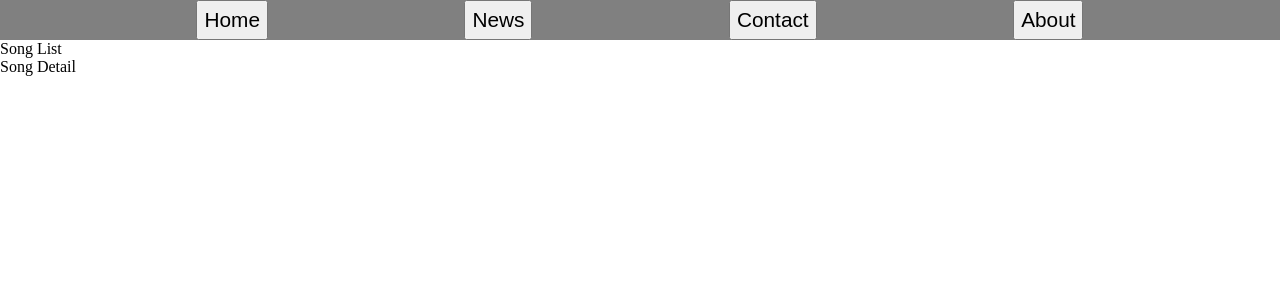
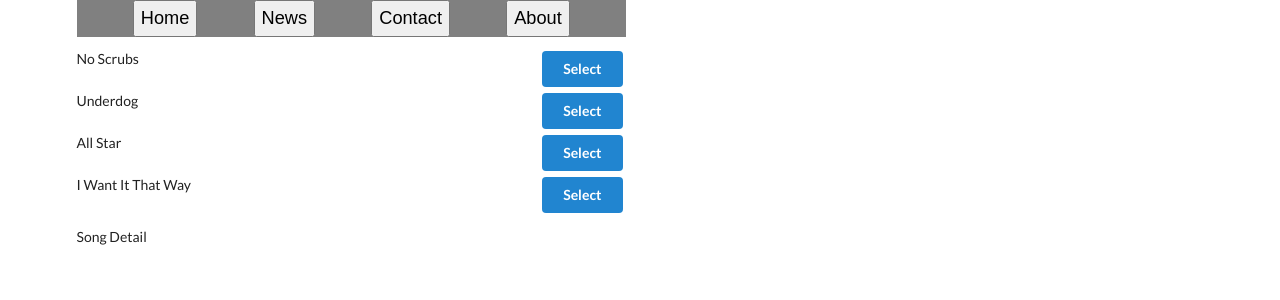
Before and after one commit to ringh0st/my-piano, a React (Create React App) app: page / in a window 1280 px wide. Shown: the top 300 px of the page. Built offline with nearby package versions, Linux system fonts and the light colour scheme.

Commit message:
added semantic ui and also rendered the song list

```diff
--- a/public/index.html
+++ b/public/index.html
@@ -10,6 +10,8 @@
       content="Web site created using create-react-app"
     />
     <link rel="apple-touch-icon" href="%PUBLIC_URL%/logo192.png" />
+    <link rel="stylesheet" href="//cdn.jsdelivr.net/npm/semantic-ui@2.4.2/dist/semantic.min.css" />
+
     <!--
       manifest.json provides metadata used when your web app is installed on a
       user's mobile device or desktop. See https://developers.google.com/web/fundamentals/web-app-manifest/
--- a/src/App.js
+++ b/src/App.js
@@ -11,11 +11,16 @@
     margin:0;
   `
   return (
-    <Container>
-      <Header/>
-      <SongList/>
-      <SongDetail/>
-    </Container>
+    <div className="ui container grid">
+      <div className="ui row">
+      <Container className="column eight wide" >
+        <Header/>
+        <SongList/>
+        <SongDetail/>
+      </Container>
+      </div>
+    </div>
+
   );
 }
 
--- a/src/components/SongList/SongList.jsx
+++ b/src/components/SongList/SongList.jsx
@@ -2,13 +2,28 @@
 import {connect} from 'react-redux';
 
 class SongList extends Component {
-
+    renderList(){
+        return (this.props.songs.map(song=>{
+            return(
+            <div className="item" key={song.title}>
+                <div className="right floated content">
+                    <button className="ui primary button">Select</button>
+                </div>
+            <div className="content">{song.title}</div>
+            </div>
+            )
+        }))
+    }
     render(){
+        console.log(this.props);
         return(
-            <div>Song List</div>
+            <div className="ui devided list">{this.renderList()}</div>
         )
     }
-
 }
-export default connect()(SongList)
+const mapStateToProps=(state)=>{
+    console.log(state.songs);
+    return {songs:state.songs};
+}
+export default connect(mapStateToProps)(SongList)
 //first parentesis calls the connect ffunction and the second envoke the return function
```
